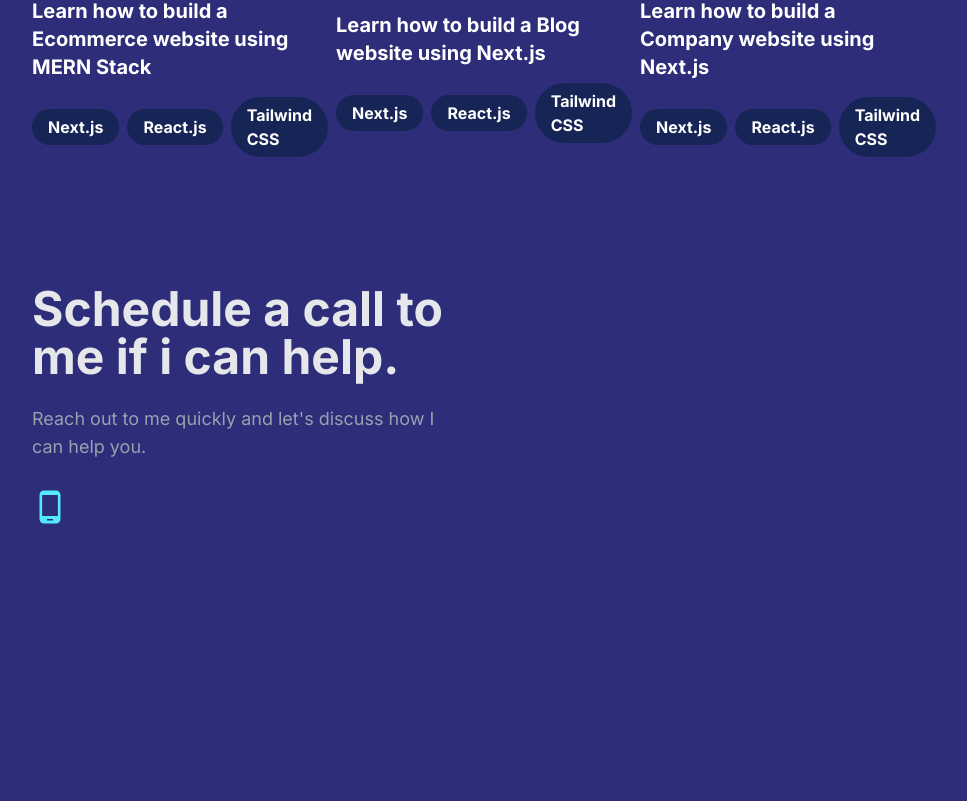
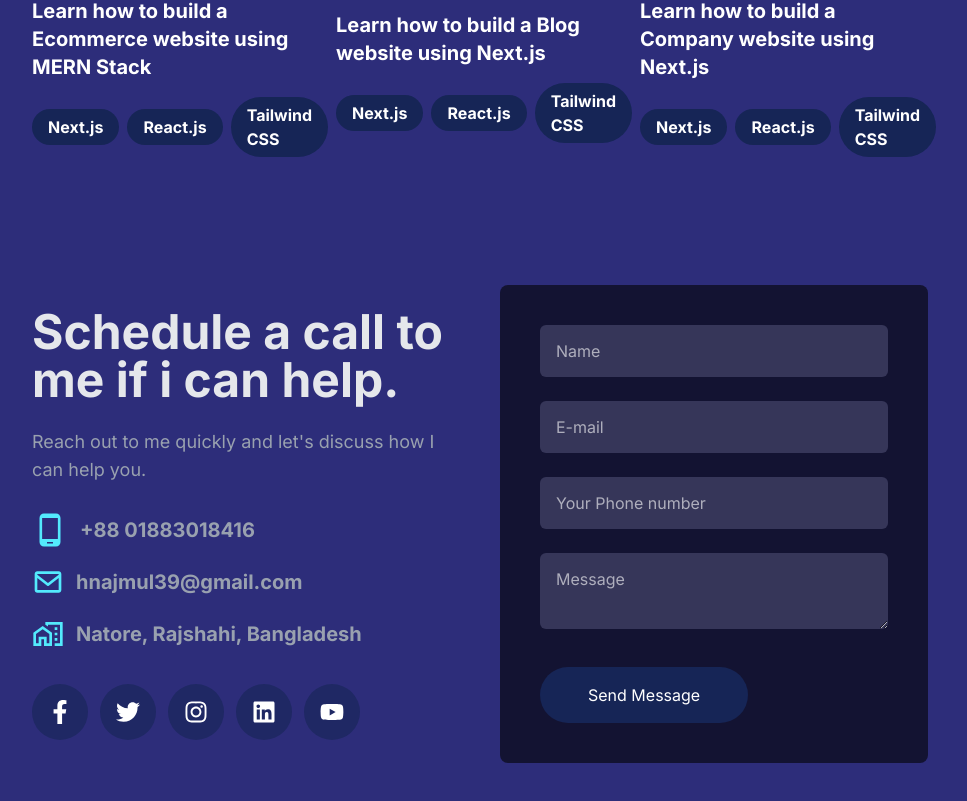
Before and after one commit to Najmul216/my_portfolio_website, a Next.js app: page / in a window 1280 px wide. Shown: the part 5259-6060 px from the top of the page, without its empty margins (160-1127 px from the left). Before the commit the page ends 5864 px from the top, so only its background shows below. Built offline with nearby package versions, Linux system fonts and the light colour scheme.

Commit message:
Contact Page Completed

```diff
--- a/components/Home/Contact/Contact.tsx
+++ b/components/Home/Contact/Contact.tsx
@@ -1,6 +1,15 @@
 import React from "react";
+import { BiEnvelope } from "react-icons/bi";
+import {
+  FaFacebookF,
+  FaInstagram,
+  FaLinkedin,
+  FaTwitter,
+  FaYoutube,
+} from "react-icons/fa";
 
 import { MdPhoneAndroid } from "react-icons/md";
+import { MdOutlineMapsHomeWork } from "react-icons/md";
 
 const Contact = () => {
   return (
@@ -14,11 +23,83 @@ const Contact = () => {
           <p className="text-gray-400 mt-6 text-base sm:text-lg">
             Reach out to me quickly and let&apos;s discuss how I can help you.
           </p>
+          {/*Info.*/}
           <div className="mt-7">
             <div className="flex items-center space-x-3 mb-4">
               <MdPhoneAndroid className="w-9 h-9 text-cyan-300" />
+              <p className="text-xl font-bold text-gray-400">+88 01883018416</p>
+            </div>
+            <div className="flex items-center space-x-3 mb-4">
+              <BiEnvelope className="w-8 h-9 text-cyan-300" />
+              <p className="text-xl font-bold text-gray-400">
+                hnajmul39@gmail.com
+              </p>
+            </div>
+            <div className="flex items-center space-x-3 mb-4">
+              <MdOutlineMapsHomeWork className="w-8 h-9 text-cyan-300" />
+              <p className="text-xl font-bold text-gray-400">
+                Natore, Rajshahi, Bangladesh
+              </p>
             </div>
           </div>
+          {/*Social Icons*/}
+          <div className="flex items-center mt-8 space-x-3">
+            <div
+              className="w-14 h-14 bg-blue-950/60 rounded-full flex items-center justify-center cursor-pointer flex-col
+            hover:bg-blue-800 transition-all duration-300"
+            >
+              <FaFacebookF className="text-white w-6 h-6" />
+            </div>
+            <div
+              className="w-14 h-14 bg-blue-950/60 rounded-full flex items-center justify-center cursor-pointer flex-col
+            hover:bg-[#1da1f2] transition-all duration-300"
+            >
+              <FaTwitter className="text-white w-6 h-6" />
+            </div>
+            <div
+              className="w-14 h-14 bg-blue-950/60 rounded-full flex items-center justify-center cursor-pointer flex-col
+            hover:bg-[#8134AF] transition-all duration-300"
+            >
+              <FaInstagram className="text-white w-6 h-6" />
+            </div>
+            <div
+              className="w-14 h-14 bg-blue-950/60 rounded-full flex items-center justify-center cursor-pointer flex-col
+            hover:bg-[#0077B6] transition-all duration-300"
+            >
+              <FaLinkedin className="text-white w-6 h-6" />
+            </div>
+            <div
+              className="w-14 h-14 bg-blue-950/60 rounded-full flex items-center justify-center cursor-pointer flex-col
+            hover:bg-red-800 transition-all duration-300"
+            >
+              <FaYoutube className="text-white w-6 h-6" />
+            </div>
+          </div>
+        </div>
+        {/*Form*/}
+        <div className="md:p-10 p-5 bg-[#131332] rounded-lg">
+          <input
+            type="text"
+            placeholder="Name"
+            className="px-4 py-3.5 bg-[#363659] text-white outline-none rounded-md w-full placeholder:text-white/60"
+          />
+          <input
+            type="email"
+            placeholder="E-mail"
+            className="px-4 py-3.5 mt-6 bg-[#363659] text-white outline-none rounded-md w-full placeholder:text-white/60"
+          />
+          <input
+            type="text"
+            placeholder="Your Phone number"
+            className="px-4 py-3.5 mt-6 bg-[#363659] text-white outline-none rounded-md w-full placeholder:text-white/60"
+          />
+          <textarea
+            placeholder="Message"
+            className="px-4 py-3.5 mt-6 bg-[#363659] text-white outline-none rounded-md w-full placeholder:text-white/60"
+          ></textarea>
+          <button className="mt-8 px-12 py-4  bg-blue-950 hover:bg-blue-800 transition-all duration-300 cursor-pointer text-white rounded-full">
+            Send Message
+          </button>
         </div>
       </div>
     </div>
```
